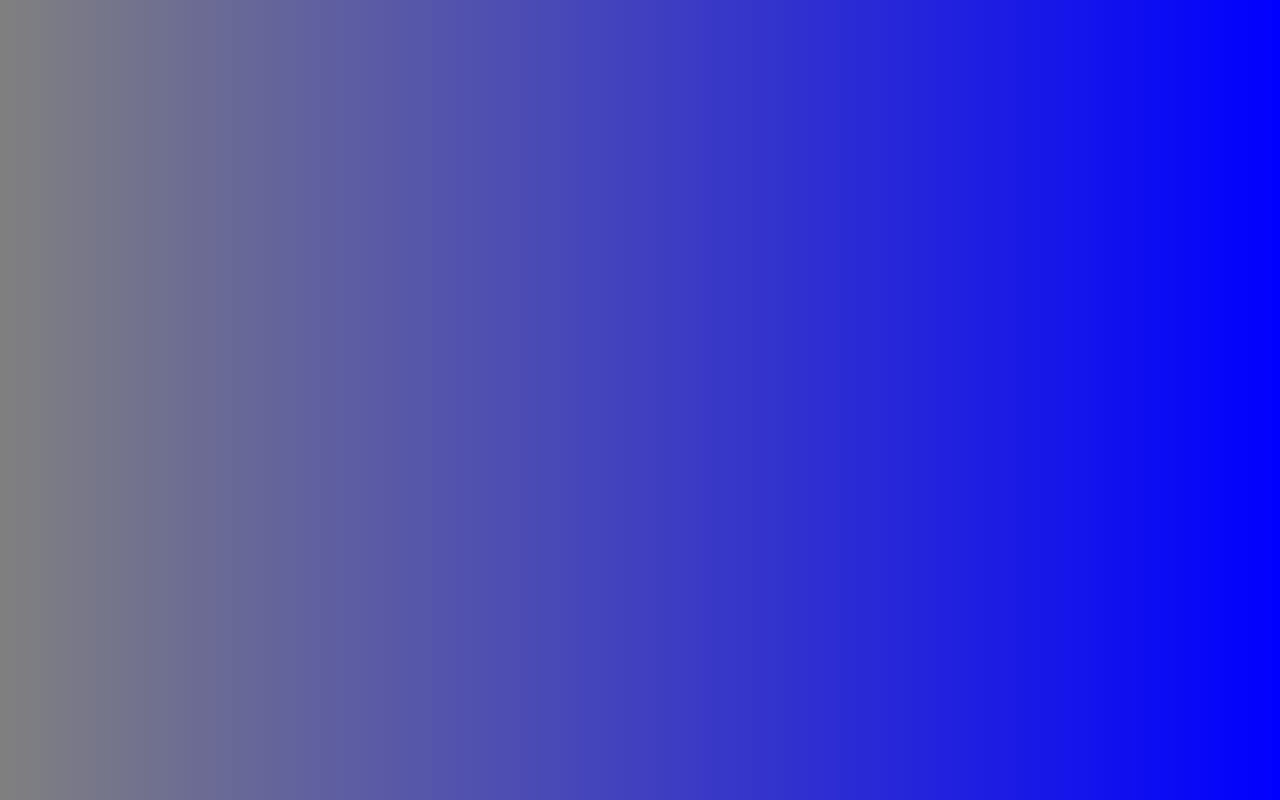
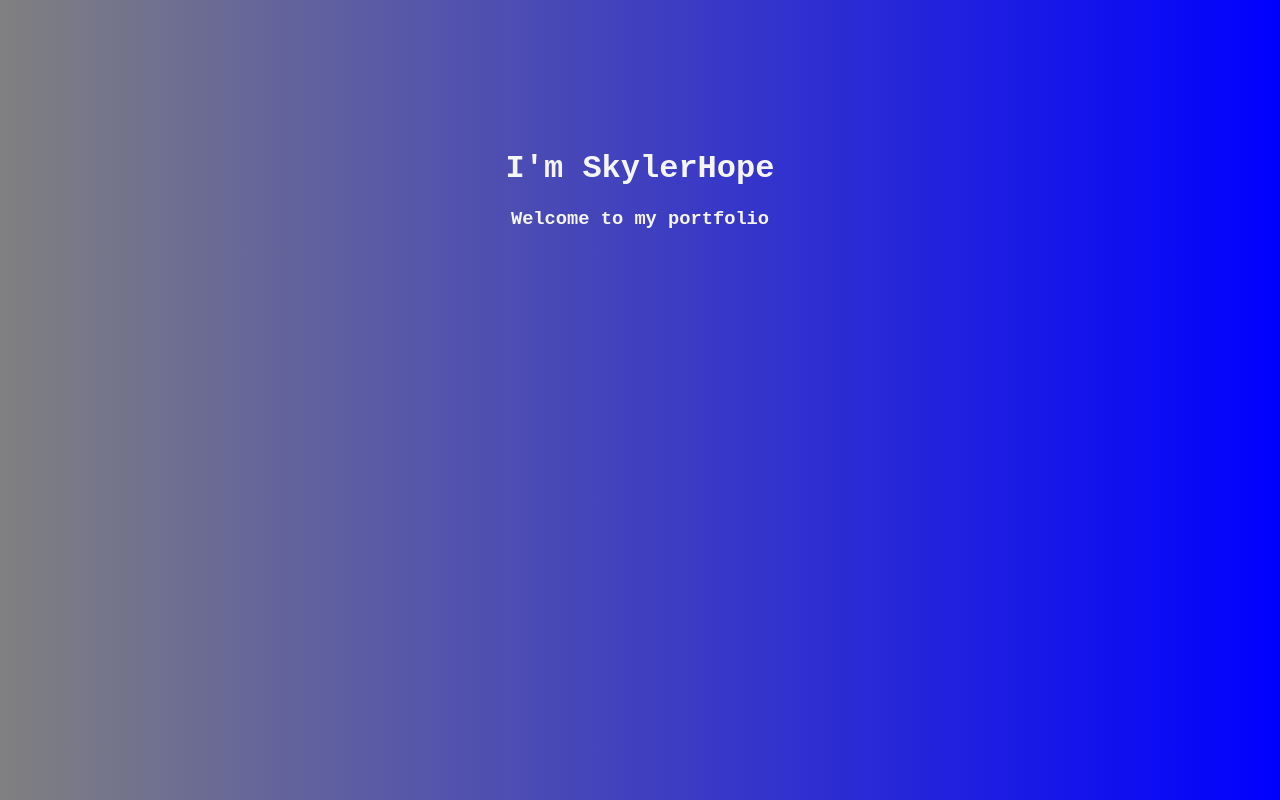
Before and after one commit to SkylerHope/skylerhope.github.io, a plain HTML site: page index.html in a window 1280 px wide. Drawn offline with Linux system fonts and the light colour scheme; a web font is replaced by a local one.

Commit message:
quick fixes for title elem

```diff
--- a/index.html
+++ b/index.html
@@ -12,8 +12,8 @@
     </head>
     <body>
         <div id="title" class="syne-mono-regular">
-            <h1 id="title_name" hidden>I'm SkylerHope</h1>
-            <h3 id="title_greet" hidden>Welcome to my portfolio</h3>
+            <h1 id="title_name">I'm SkylerHope</h1>
+            <h3 id="title_greet">Welcome to my portfolio</h3>
         </div>
         <script src="./scripts/showtitle.js"></script>
     </body>
--- a/stylesheets/main.css
+++ b/stylesheets/main.css
@@ -3,6 +3,7 @@ body {
 }
 
 #title {
+    margin-top: 150px;
     color: whitesmoke;
     text-align: center;
 }
```
